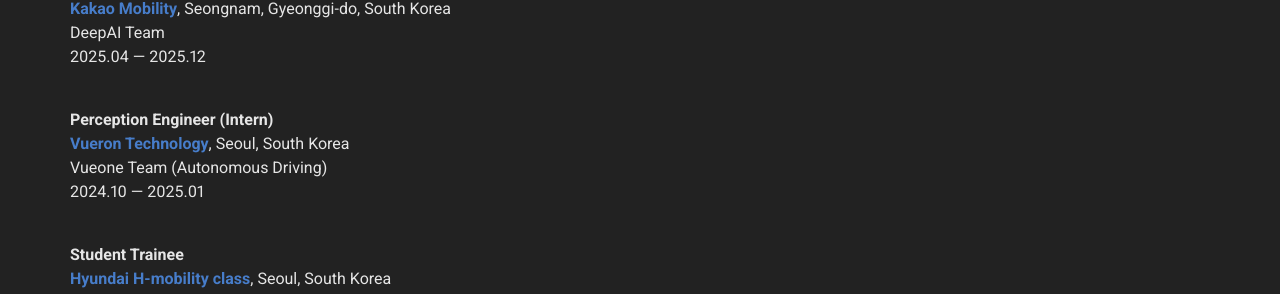
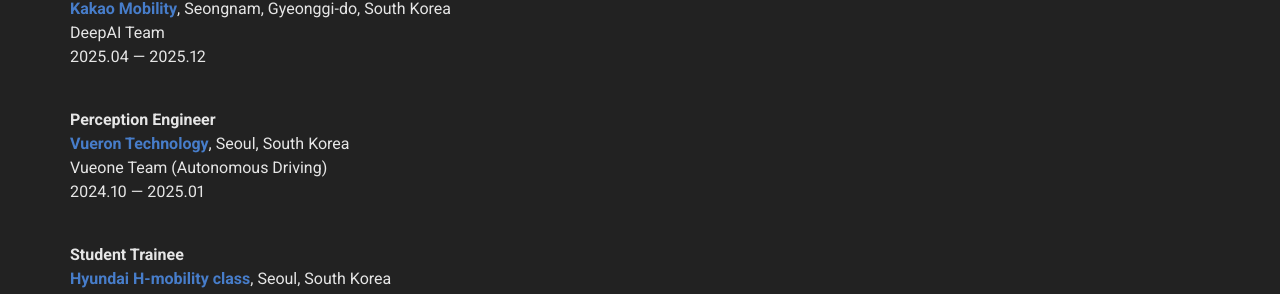
Before and after one commit to hungrypro7/hungrypro7.github.io, a Jekyll site: the page built from index.md, in a window 1280 px wide. Shown: the part 885-1179 px from the top of the page. Built offline with Jekyll 4.4.1, drawn with Linux system fonts in a browser that asks for light colours; nearby versions of some CDN libraries.

Commit message:
_config.yml 업데이트

```diff
--- a/_config.yml
+++ b/_config.yml
@@ -88,7 +88,7 @@
 
       <br>
 
-      **Perception Engineer (Intern)**
+      **Perception Engineer**
       [**Vueron Technology**](https://www.vueron.com/), Seoul, South Korea
       Vueone Team (Autonomous Driving)
       2024.10 — 2025.01
```
